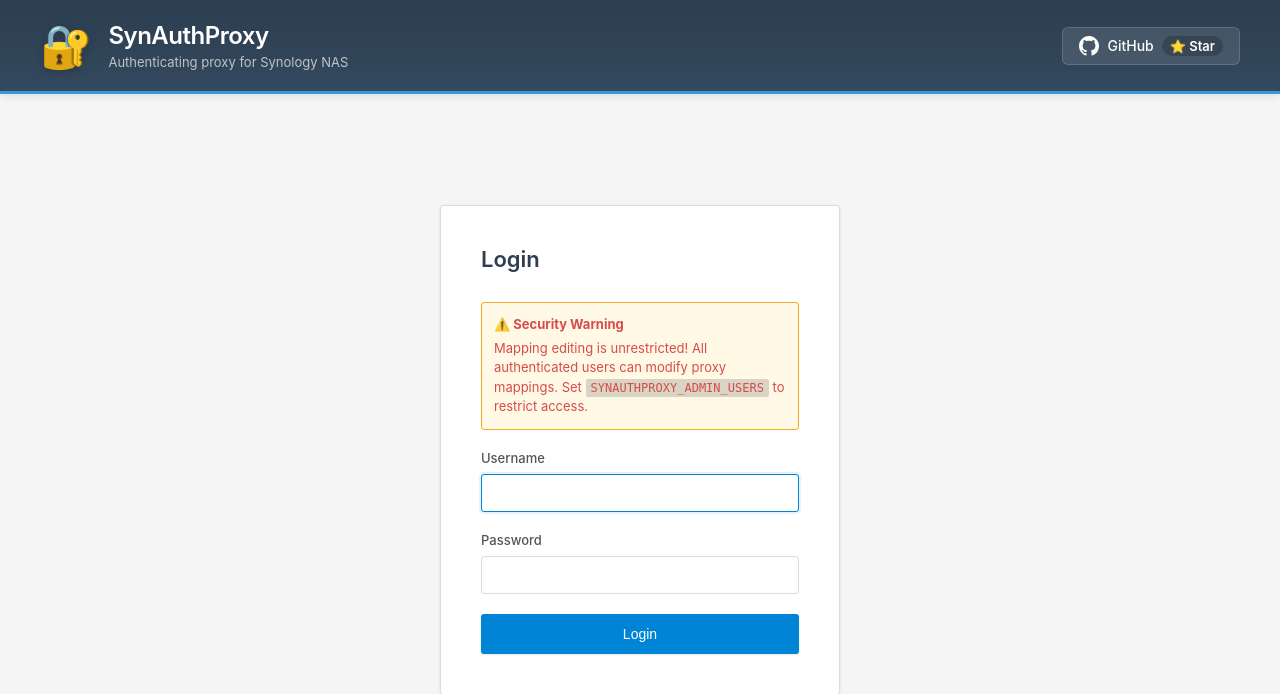
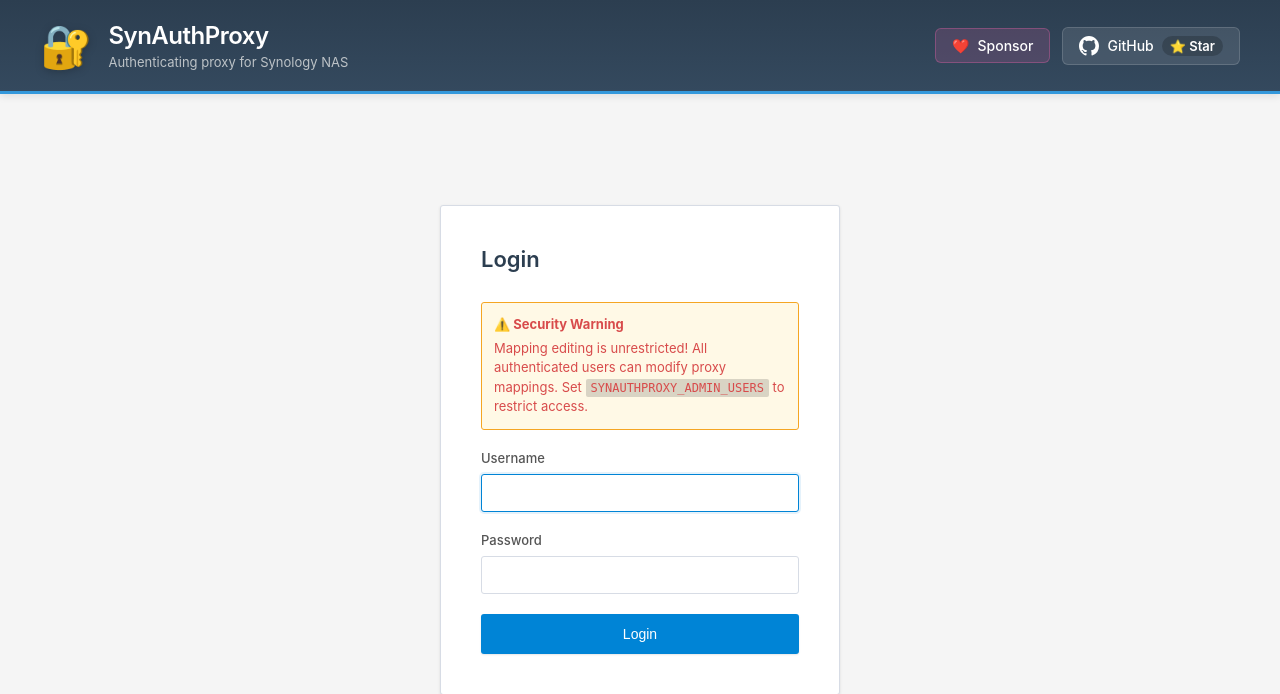
Before and after one commit to okigan/revproxauth, a FastAPI app: page /login in a window 1280 px wide. Shown: the top 694 px of the page. Run offline with FastAPI, Linux system fonts and the light colour scheme; parts of the project's set-up code (start-up, migrations or seed data) failed here and were passed over.

Commit message:
Add funding configuration and enhance sponsor link in UI

```diff
--- a/templates/base.html
+++ b/templates/base.html
@@ -64,7 +64,8 @@
             gap: 12px;
         }
 
-        .github-link {
+        .github-link,
+        .sponsor-link {
             display: flex;
             align-items: center;
             gap: 8px;
@@ -79,10 +80,21 @@
             border: 1px solid rgba(255, 255, 255, 0.15);
         }
 
-        .github-link:hover {
+        .github-link:hover,
+        .sponsor-link:hover {
             background: rgba(255, 255, 255, 0.15);
             border-color: rgba(255, 255, 255, 0.3);
             transform: translateY(-1px);
+        }
+
+        .sponsor-link {
+            background: rgba(255, 105, 180, 0.15);
+            border-color: rgba(255, 105, 180, 0.3);
+        }
+
+        .sponsor-link:hover {
+            background: rgba(255, 105, 180, 0.25);
+            border-color: rgba(255, 105, 180, 0.5);
         }
 
         .github-icon {
@@ -222,6 +234,10 @@
                 display: none;
             }
 
+            .sponsor-link span:last-of-type {
+                display: none;
+            }
+
             .user-badge {
                 padding: 6px 12px;
                 font-size: 13px;
@@ -250,6 +266,10 @@
         </div>
         <div class="header-right">
             {% block header_user %}{% endblock %}
+            <a href="https://github.com/sponsors/okigan" target="_blank" class="sponsor-link">
+                <span>❤️</span>
+                <span>Sponsor</span>
+            </a>
             <a href="https://github.com/okigan/synauthproxy" target="_blank" class="github-link">
                 <svg class="github-icon" viewBox="0 0 16 16" xmlns="http://www.w3.org/2000/svg">
                     <path fill-rule="evenodd"
```
Also changed, not shown: .github/FUNDING.yml (added), README.md.
